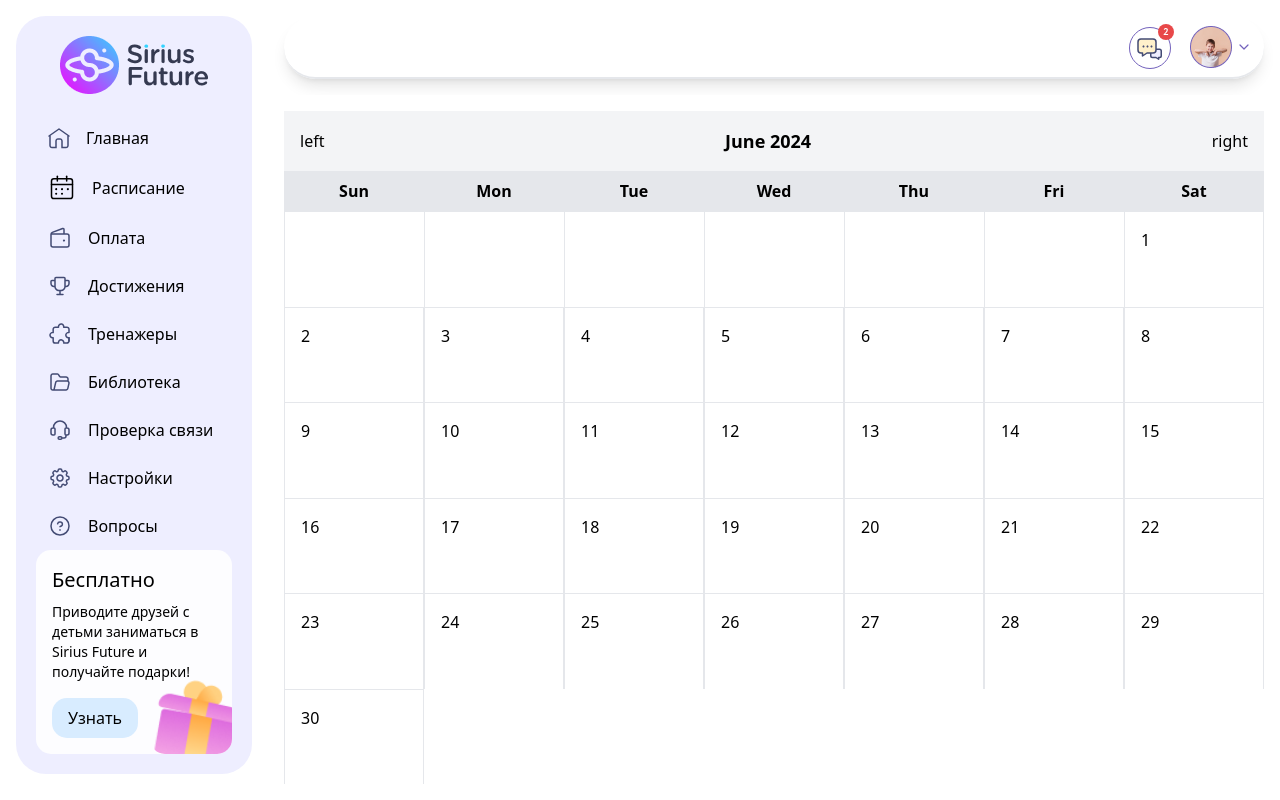
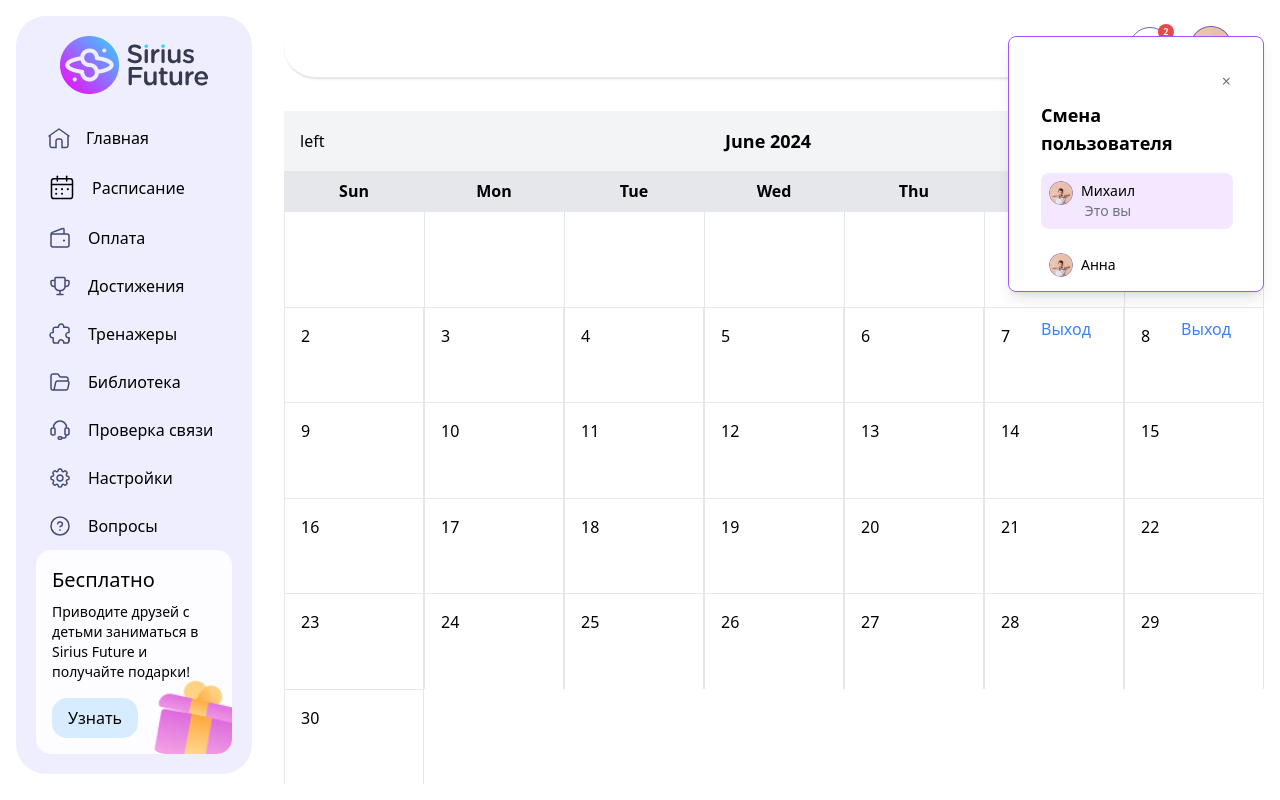
Before and after one commit to redaAssemghor/sirius-future-test, a React (Vite) app: page / in a window 1280 px wide. Both pictures are taken after a click on the button 1223 px from the left and 46 px from the top of the page. Built offline with nearby package versions, Linux system fonts and the light colour scheme.

Commit message:
dropdown

```diff
--- /dev/null
+++ b/src/components/DropDown.tsx
@@ -0,0 +1,46 @@
+import user from "../assets/user.png";
+
+function DropDown({ open, closeDropdown }) {
+  return (
+    <section
+      className={`absolute top-5 right-0 w-64 h-64 bg-white border rounded-lg border-purple-500 flex flex-col p-8 shadow-lg ${
+        open ? "block" : "hidden"
+      }`}
+    >
+      {open && (
+        <div className="flex flex-col gap-4">
+          <div className="relative pt-8">
+            <button
+              className="absolute top-0 right-0 text-gray-500 hover:text-gray-700"
+              onClick={closeDropdown}
+            >
+              &times;
+            </button>
+            <h1 className="text-lg font-semibold">Смена пользователя</h1>
+          </div>
+          <button className="bg-purple-100 flex p-2 gap-2 rounded-lg text-sm w-48 hover:bg-purple-200">
+            <img src={user} alt="User" className="w-6 h-6 rounded-full" />
+            <div>
+              <h3 className="font-medium">Михаил</h3>
+              <h6 className="text-gray-500">Это вы</h6>
+            </div>
+          </button>
+
+          <button className="flex p-2 gap-2 rounded-lg text-sm items-center w-48 hover:bg-gray-100">
+            <img src={user} alt="User" className="w-6 h-6 rounded-full" />
+            <div>
+              <h3 className="font-medium">Анна</h3>
+            </div>
+          </button>
+
+          <div className="flex justify-between mt-4">
+            <button className="text-blue-500 hover:text-blue-700">Выход</button>
+            <button className="text-blue-500 hover:text-blue-700">Выход</button>
+          </div>
+        </div>
+      )}
+    </section>
+  );
+}
+
+export default DropDown;
--- a/src/components/Header.jsx
+++ b/src/components/Header.jsx
@@ -1,10 +1,18 @@
+import React, { useState } from "react";
 import ChatBubble from "./ChatBubble";
 import ArrowsSvg from "./svgs/ArrowsSvg";
 import user from "../assets/user.png";
+import DropDown from "./DropDown"; // Ensure the correct import path
 
 const Header = ({ headerText }) => {
+  const [isDropdownOpen, setIsDropdownOpen] = useState(false);
+
+  const toggleDropdown = () => {
+    setIsDropdownOpen(!isDropdownOpen);
+  };
+
   return (
-    <div className="flex items-center justify-between max-h-[100px] border-b-2 p-2 rounded-full shadow-lg">
+    <div className="flex items-center justify-between max-h-[100px] border-b-2 p-2 rounded-full shadow-sm relative">
       <div>
         {headerText && (
           <h1>
@@ -16,11 +24,15 @@ const Header = ({ headerText }) => {
         <button>
           <ChatBubble />
         </button>
-        <button className="flex justify-center items-center">
+        <button
+          className="flex justify-center items-center"
+          onClick={toggleDropdown}
+        >
           <img src={user} alt="user" />
           <ArrowsSvg />
         </button>
       </div>
+      <DropDown open={isDropdownOpen} closeDropdown={toggleDropdown} />
     </div>
   );
 };
```
